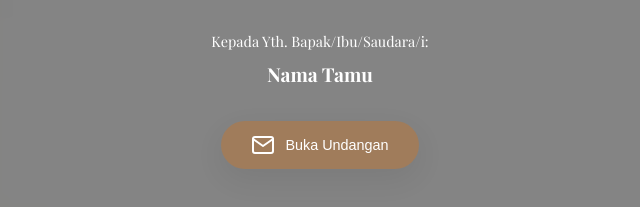
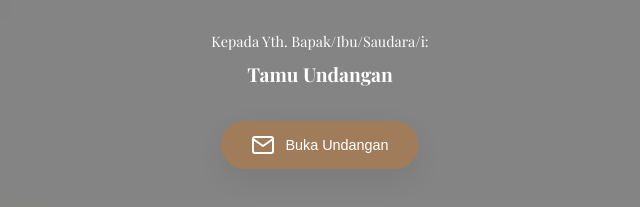
Before and after one commit to MuhammadRav/wedding, a plain HTML site: page index.html in a window 1280 px wide. Shown: the part 393-600 px from the top of the page, 320-960 px from the left. Drawn offline with nearby package versions, Linux system fonts and the light colour scheme.

Commit message:
ubah dikit

```diff
--- a/index.html
+++ b/index.html
@@ -25,7 +25,7 @@
             <h2 class="animate-hero">Rezza & Arischa</h2>
             <div class="animate-hero">
                 <p class="yth">Kepada Yth. Bapak/Ibu/Saudara/i:</p>
-                <p class="guest-name">Nama Tamu</p>
+                <p class="guest-name">Tamu Undangan</p>
             </div>
             <button id="openInvitationBtn" class="animate-hero" aria-label="Buka Undangan">
                 <svg xmlns="http://www.w3.org/2000/svg" width="24" height="24" viewBox="0 0 24 24" fill="none" stroke="currentColor" stroke-width="2" stroke-linecap="round" stroke-linejoin="round"><path d="M4 4h16c1.1 0 2 .9 2 2v12c0 1.1-.9 2-2 2H4c-1.1 0-2-.9-2-2V6c0-1.1.9-2 2-2z"></path><polyline points="22,6 12,13 2,6"></polyline></svg>
```
